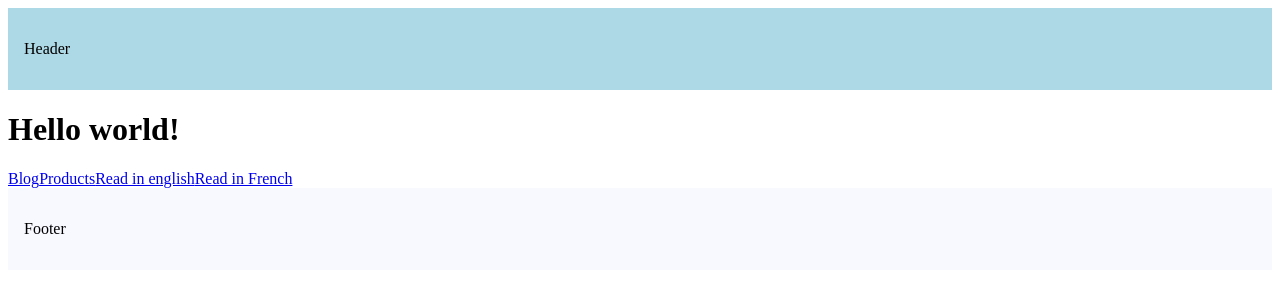
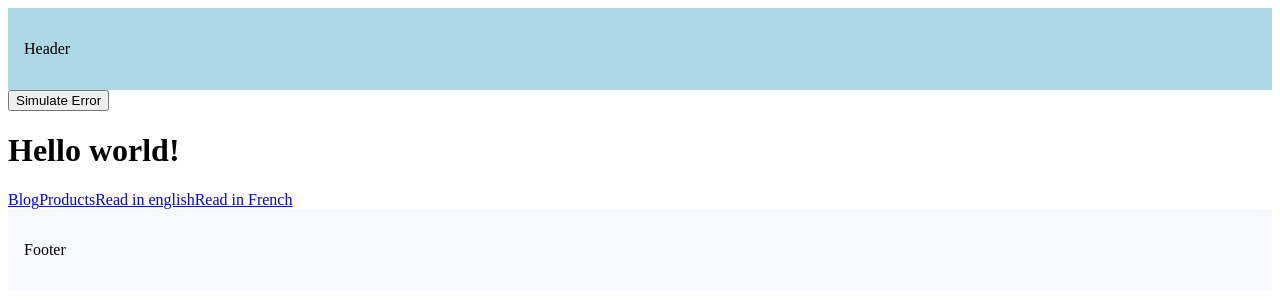
Before and after one commit to shivammishra-resume/nextjs, a Next.js app: page / in a window 1280 px wide. Shown: the top 300 px of the page. Built offline with nearby package versions, Linux system fonts and the light colour scheme.

Commit message:
error handling

```diff
--- /dev/null
+++ b/src/app/error-wrapper.tsx
@@ -0,0 +1,41 @@
+"use client";
+
+// import "./globals.css";
+
+import { Children, useState } from "react";
+
+interface WrapperProps {
+    children: React.ReactNode;
+}
+
+const ErrorSimulator = ({
+    message = "An error occured",
+}: {
+    message?: string;
+}) => {
+    const [error, setError] = useState(false);
+
+    if (error) throw new Error(message);
+
+    return (
+        <button
+        title="Simulate an error"
+        className=""
+        onClick={() => setError(true)}
+        >
+            Simulate Error
+        </button>
+    );
+};
+
+export const ErrorWrapper = ({ children }: WrapperProps) => {
+    return (
+        <div>
+            <div>
+                <ErrorSimulator message="Simulated error in root layout"/>
+            </div>
+            {children}
+        </div>
+
+    );
+}
--- a/src/app/layout.tsx
+++ b/src/app/layout.tsx
@@ -1,4 +1,5 @@
 import { Metadata } from "next"
+import { ErrorWrapper } from "./error-wrapper"
 
 export const metadata: Metadata = {
     title: {
@@ -26,7 +27,10 @@ export default function RootLayout({
                 >
                     <p>Header</p>
                 </header>
-                {children}
+                <ErrorWrapper>
+                    {children}
+                </ErrorWrapper>
+
                 <footer
                     style={{
                         backgroundColor: "ghostwhite",
```
Also changed, not shown: src/app/global-error.tsx (added, +19 -0 lines), src/app/products/[productId]/layout.tsx (+9 -1 lines), src/app/products/[productId]/reviews/[reviewId]/error.tsx (added, +22 -0 lines), src/app/products/[productId]/reviews/[reviewId]/page.tsx (+8 -0 lines), src/app/products/error.tsx (added, +22 -0 lines), src/app/globals.css (added).
